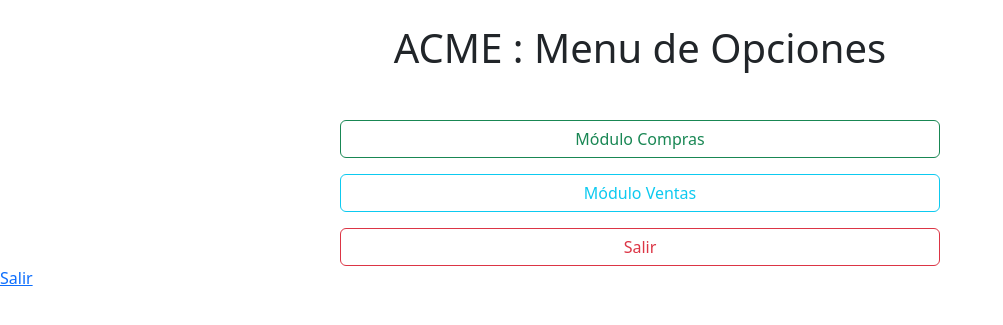
After one commit to rmsvdp/acme, a PHP site: page /Menu2.php in a window 1280 px wide. The commit adds this page. Shown: the top 325 px of the page, without its empty margins (0-1003 px from the left). Run offline with PHP 8.4, Linux system fonts and the light colour scheme; the visitor is signed in with stand-in values (Sample User, id 1).

Commit message:
Decorate version

```diff
--- a/Compras.php
+++ b/Compras.php
@@ -2,8 +2,8 @@
 <?php
 include_once "debug.php";
 session_start();
-if (!isset($_SESSION["acme_on"]))
-    if (!$_SESSION["acme_on"]){
+if (!isset($_SESSION["acme_on"])|| ($_SESSION["acme_on"]!="Compras"))
+    {
         header('Location: Login.php');
         exit();
     }
--- /dev/null
+++ b/Menu2.php
@@ -0,0 +1,57 @@
+<!DOCTYPE html>
+<?php
+include_once "debug.php";
+session_start();
+if (!isset($_SESSION["acme_on"])|| ($_SESSION["acme_on"]!="Menu"))
+    {
+        header('Location: Login.php');
+        exit();
+    }
+?>
+<?php
+//-------------------- Funciones
+    function launch($opcion){
+
+    $_SESSION["acme_on"] = $opcion;         // Establezo la nueva página
+    header('Location: '. $opcion .'.php');         // La invoco
+    exit;
+    }
+?>
+<html>
+    <head>
+        <meta charset="utf-8">
+        <meta http-equiv="X-UA-Compatible" content="IE=edge">
+        <title>Ventana de menú</title>
+                <meta name="viewport" content="width=device-width, initial-scale=1">
+        <link href="https://cdn.jsdelivr.net/npm/bootstrap@5.2.3/dist/css/bootstrap.min.css" rel="stylesheet" integrity="sha384-rbsA2VBKQhggwzxH7pPCaAqO46MgnOM80zW1RWuH61DGLwZJEdK2Kadq2F9CUG65" crossorigin="anonymous">
+
+    </head>
+    <body>
+        <br>
+        <h1 style="text-align: center;"> ACME : Menu de Opciones </h1>
+        <div class="container mt-5">
+            <div class="d-flex justify-content-center" style="max-width: 600px; margin: 0 auto;">
+                <form action="<?php echo htmlspecialchars($_SERVER['PHP_SELF']); ?>" method="post" class="w-100">
+                    <div class="d-grid mb-3">
+                        <button type="submit" class="btn btn-outline-success w-100" name="exe_C">Módulo Compras</button>
+                    </div>
+                    <div class="d-grid mb-3">
+                        <button type="submit" class="btn btn-outline-info w-100" name="exe_V">Módulo Ventas</button>
+                    </div>
+                    <div class="d-grid">
+                        <button type="submit" class="btn btn-outline-danger w-100" name="exe_S">Salir</button>
+                    </div>
+                </form>
+            </div>
+        </div>
+        <?php
+                if ($_SERVER['REQUEST_METHOD'] === 'POST')
+                    if (isset($_POST['exe_C'])) { launch('Compras');}
+                    if (isset($_POST['exe_V'])) { launch('Ventas');}
+                    if (isset($_POST['exe_S'])) { launch('Login');}
+        ?>
+        <p>
+            <a href="Login.php">Salir</a>
+        </p>
+    </body>
+</html>
--- a/Ventas.php
+++ b/Ventas.php
@@ -2,8 +2,8 @@
 <?php
 include_once "debug.php";
 session_start();
-if (!isset($_SESSION["acme_on"]))
-    if (!$_SESSION["acme_on"]){
+if (!isset($_SESSION["acme_on"])|| ($_SESSION["acme_on"]!="Ventas"))
+    {
         header('Location: Login.php');
         exit();
     }
```
Also changed, not shown: Login.php (+8 -10 lines), Menu.php (+15 -13 lines).
